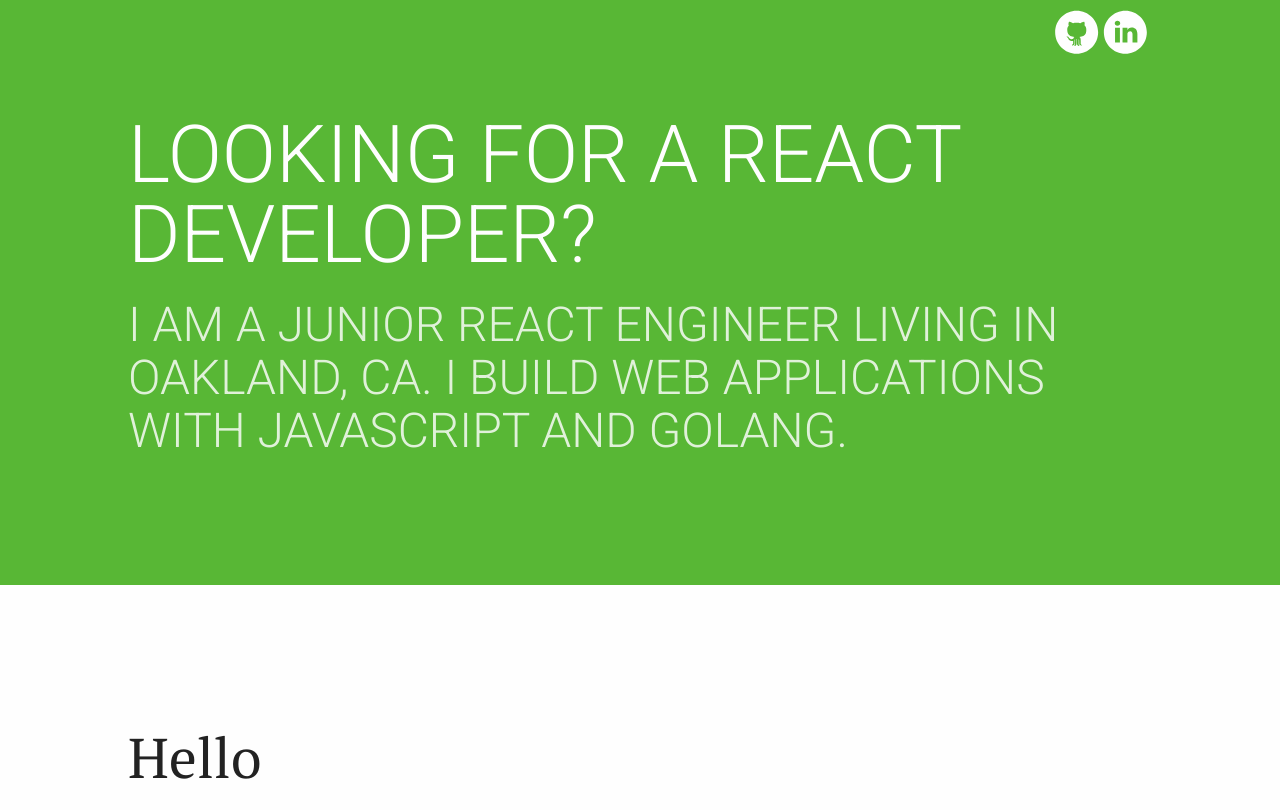
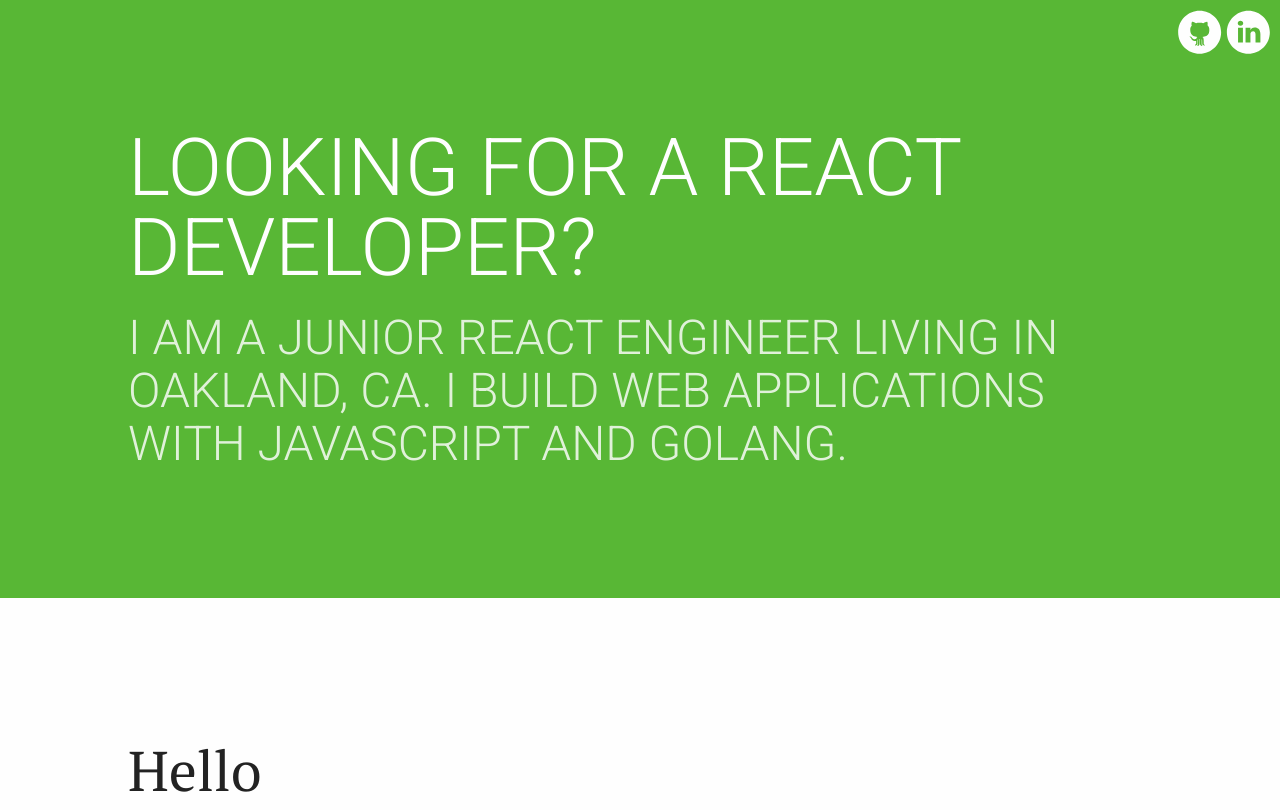
Before and after one commit to mattcarpowich1/200-minute-challenge, a plain HTML site: page index.html in a window 1280 px wide. Shown: the top 810 px of the page. Drawn offline with Linux system fonts and the light colour scheme.

Commit message:
fixed links and standardized use of vmin for fonts.

```diff
--- a/assets/css/style.css
+++ b/assets/css/style.css
@@ -15,6 +15,7 @@ section {
 /*** TOP SECTION ***/
 header {
   background-color: #58b735;
+  padding-top: 128px;
   padding-bottom: 128px;
 }
 
@@ -22,10 +23,9 @@ nav {
   display: flex;
   flex-direction: row;
   justify-content: flex-end;
-  position: relative;
-  margin-bottom: 64px;
+  position: absolute;
   top: 8px;
-  right: 3px;
+  right: 8px;
 }
 
 nav ul {
@@ -226,13 +226,13 @@ section p span.em {
 #tech h1 {
   font-family: 'Roboto', sans-serif;
   font-weight: 300;
-  font-size: calc(3vw + 3vh);
+  font-size: 8vmin;
   margin-bottom: 24px;
 }
 
 #tech ul {
   font-family: 'PT Serif', serif;
-  font-size: calc(1.5vw + 1.5vh);
+  font-size: 5vmin;
   color: rgba(254, 254, 254, .82);
   line-height: 1.6;
 }
```
